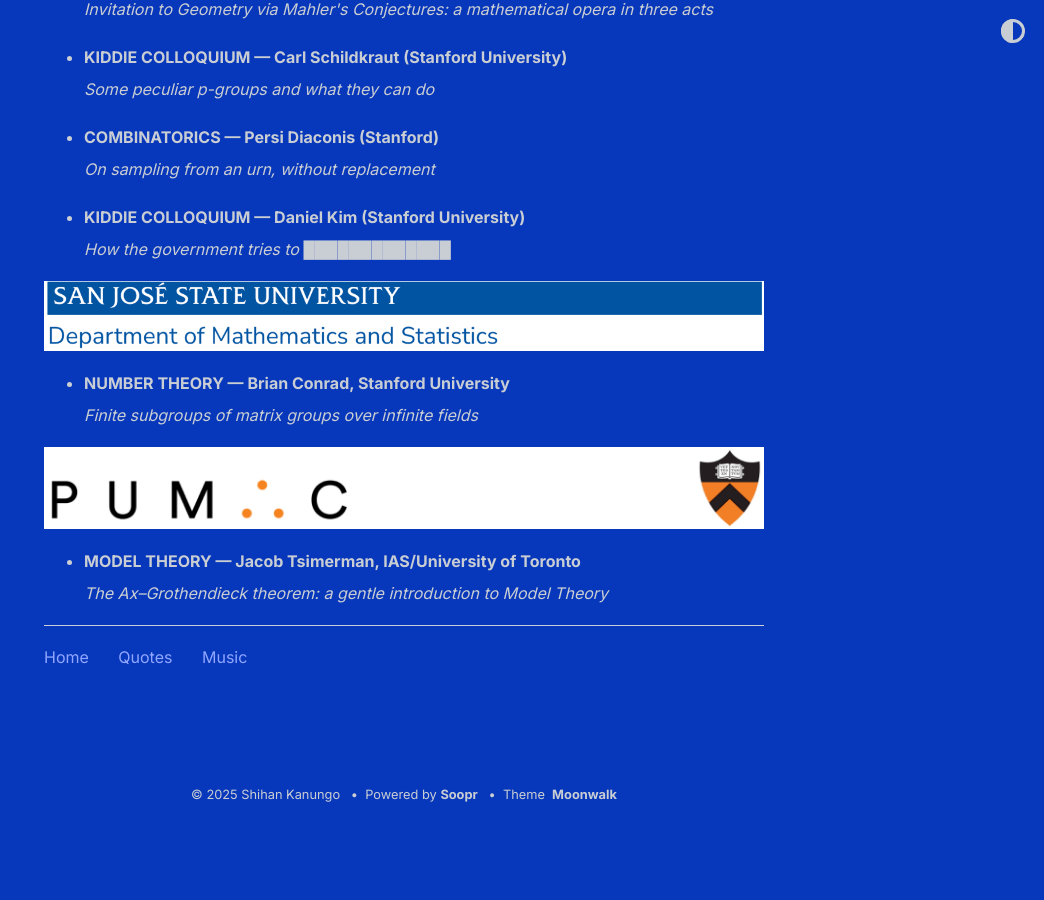
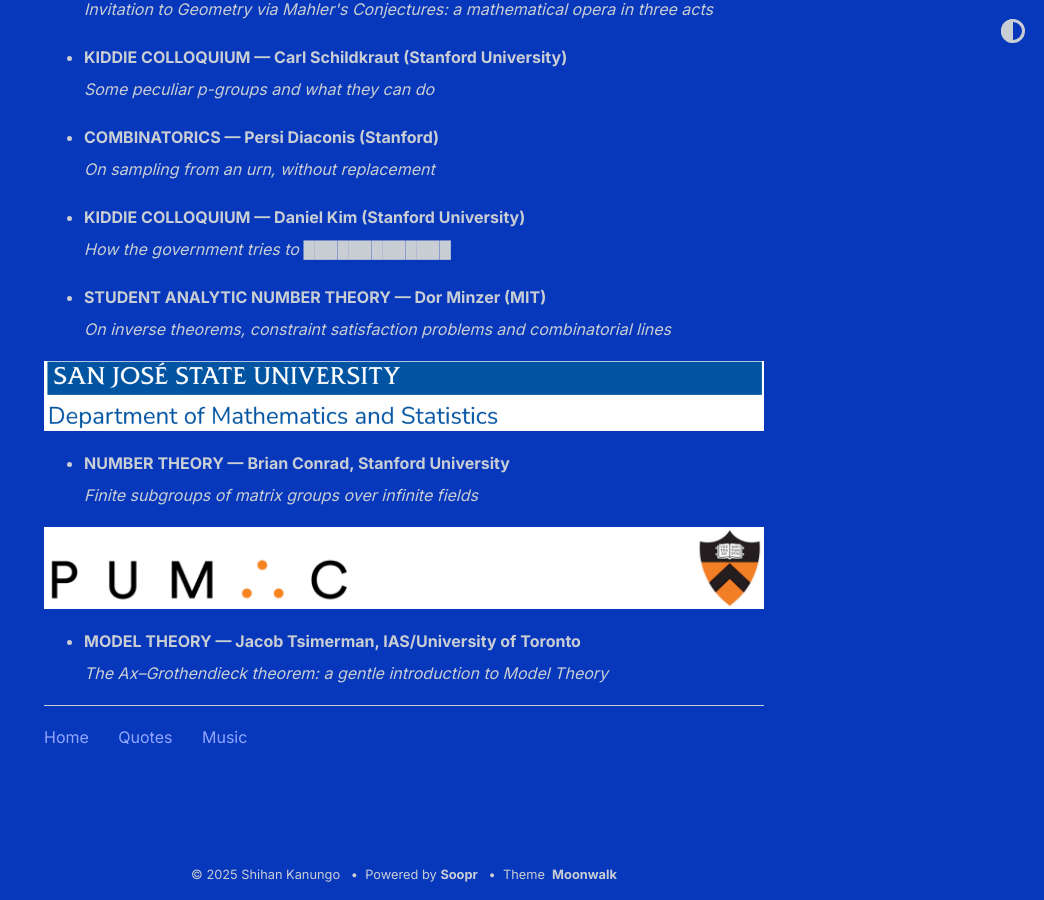
Before and after one commit to shihankanungo/shihankanungo.github.io, a Jekyll site: the page built from math-talks.md, in a window 1280 px wide and 900 px high, scrolled down 8038 px. Shown: the whole window, without its empty margins (236-1280 px from the left). Built offline with Jekyll 4.4.1, drawn with Linux system fonts in a browser that asks for light colours; before the commit the page ends 8858 px from its top, so only the background shows below that.

Commit message:
Update math-talks.md

```diff
--- a/math-talks.md
+++ b/math-talks.md
@@ -552,6 +552,14 @@
 </details></li>
 </ul>
 
+<ul>
+<li><details>
+  <summary style="list-style: none;"><b>STUDENT ANALYTIC NUMBER THEORY &mdash; Dor Minzer (MIT)</b><br>
+    <i>On inverse theorems, constraint satisfaction problems and combinatorial lines</i></summary>
+  <small><img src="images/12-10.png" alt="Dec 10"></small>
+</details></li>
+</ul>
+
 
 
 ![sjsu-math](images/sjsu-math.png)
```
